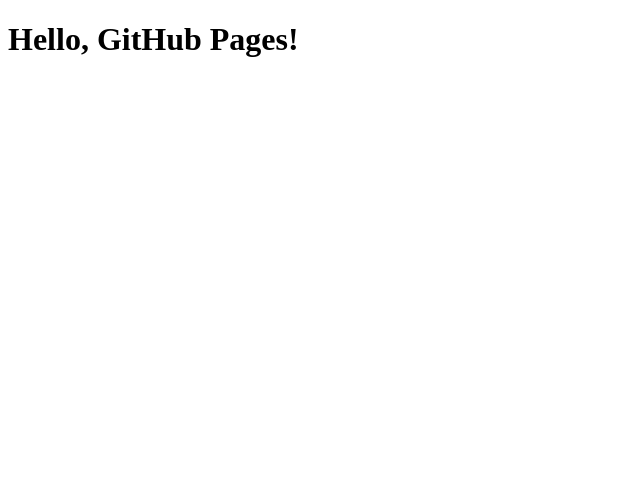
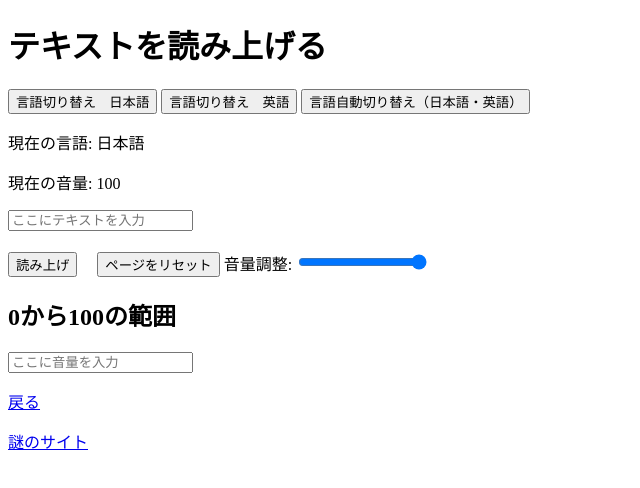
Before and after one commit to imorun/imorun.github.io, a plain HTML site: page index.html in a window 1280 px wide. Shown: the whole page, without its empty margins (0-640 px from the left). Drawn offline with Linux system fonts and the light colour scheme.

Commit message:
index.html

```diff
--- a/index.html
+++ b/index.html
@@ -1 +1,49 @@
-<!DOCTYPE html><html><head><title>My GitHub Page</title></head><body><h1>Hello, GitHub Pages!</h1></body></html>
+<!DOCTYPE html>
+<html lang="ja">
+<head>
+    <meta charset="UTF-8">
+    <link href="css/style.css" rel="stylesheet">
+    <meta name="viewport" content="width=device-width, initial-scale=1.0">
+    <title>読み上げと言語切り替え</title>
+</head>
+<body>
+<header class="mananka">
+    <h1>テキストを読み上げる</h1>
+    <h1> </h1>
+    <strong><h2></h2></strong>
+
+
+    <!-- 言語選択ボタン -->
+    <button onclick="toggleLanguagejp()">言語切り替え　日本語</button>
+    <button onclick="toggleLanguageus()">言語切り替え　英語</button>
+
+    <button onclick="autoLanguage()" >言語自動切り替え（日本語・英語）</button>
+
+    <p id="languageDisplay">現在の言語: 日本語</p>
+    <p id="Display">現在の音量: 100</p>
+
+    <!-- テキストボックス -->
+    <input type="text" id="textInput" placeholder="ここにテキストを入力" class="imotike">
+
+<h2>
+</h2>
+
+    <!-- 読み上げボタン -->
+
+    <button onclick="speakText()">読み上げ</button>　    <button onclick="confirmReload()">ページをリセット</button>
+
+        <!-- 音量調整スライダー -->
+        <label for="volumeControl">音量調整:</label>
+        <input type="range" id="volumeControl" min="0" max="100" step="1" value="100">
+        <strong><h2>0から100の範囲</h2></strong>
+
+        <input type="number" id="volumeInput" placeholder="ここに音量を入力" class="imotike">
+
+
+    <a href="index.html"><p>戻る</p></a>
+    <a href="password/suuji.html"><p>謎のサイト</p></a>
+</header>
+<script src="js/okens.js"></script>
+
+</body>
+</html>
```
